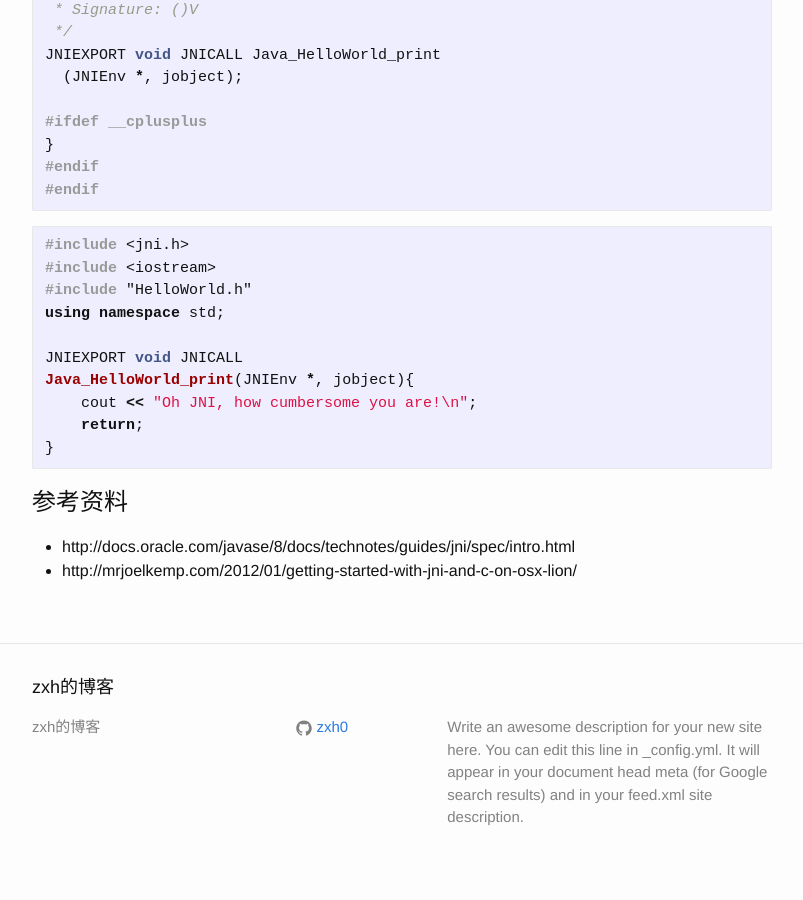
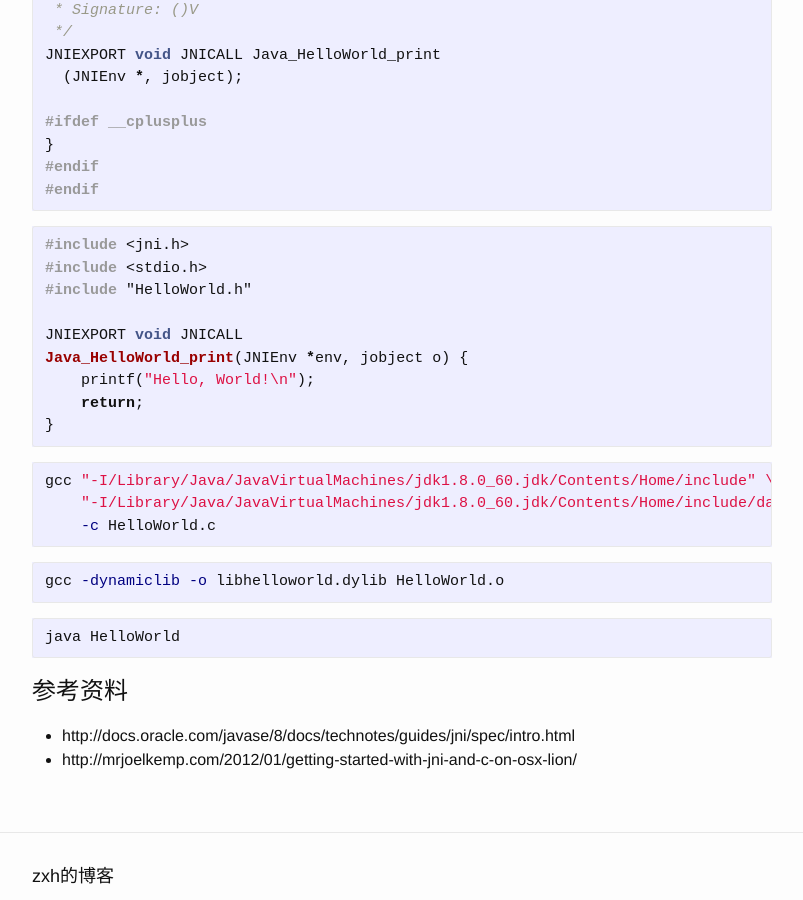
Before and after one commit to 777404/myblog, a Jekyll site: the page built from blog/_posts/2016-01-05-JNI-HelloWorld.md, in a window 1280 px wide and 900 px high, scrolled down 907 px. Shown: the whole window, without its empty margins (238-1041 px from the left). Built offline with Jekyll 4.4.1, drawn with Linux system fonts in a browser that asks for light colours; Markdown is read by kramdown in place of the engine named in the settings.

Commit message:
jin HelloWorld

````diff
--- a/blog/_posts/2016-01-05-JNI-HelloWorld.md
+++ b/blog/_posts/2016-01-05-JNI-HelloWorld.md
@@ -22,7 +22,7 @@ public class HelloWorld {
 ```
 
 
-```sh
+```shell
 javac HelloWorld.java
 javah -jni HelloWorld
 ```
@@ -56,15 +56,28 @@ JNIEXPORT void JNICALL Java_HelloWorld_print
 
 ```cpp
 #include <jni.h>
-#include <iostream>
+#include <stdio.h>
 #include "HelloWorld.h"
-using namespace std;
 
 JNIEXPORT void JNICALL
-Java_HelloWorld_print(JNIEnv *, jobject){
-    cout << "Oh JNI, how cumbersome you are!\n";
+Java_HelloWorld_print(JNIEnv *env, jobject o) {
+    printf("Hello, World!\n");
     return;
 }
+```
+
+```shell
+gcc "-I/Library/Java/JavaVirtualMachines/jdk1.8.0_60.jdk/Contents/Home/include" \
+    "-I/Library/Java/JavaVirtualMachines/jdk1.8.0_60.jdk/Contents/Home/include/darwin" \
+    -c HelloWorld.c
+```
+
+```shell
+gcc -dynamiclib -o libhelloworld.dylib HelloWorld.o
+```
+
+```shell
+java HelloWorld
 ```
 
 
````
Also changed, not shown: 1 other file.
